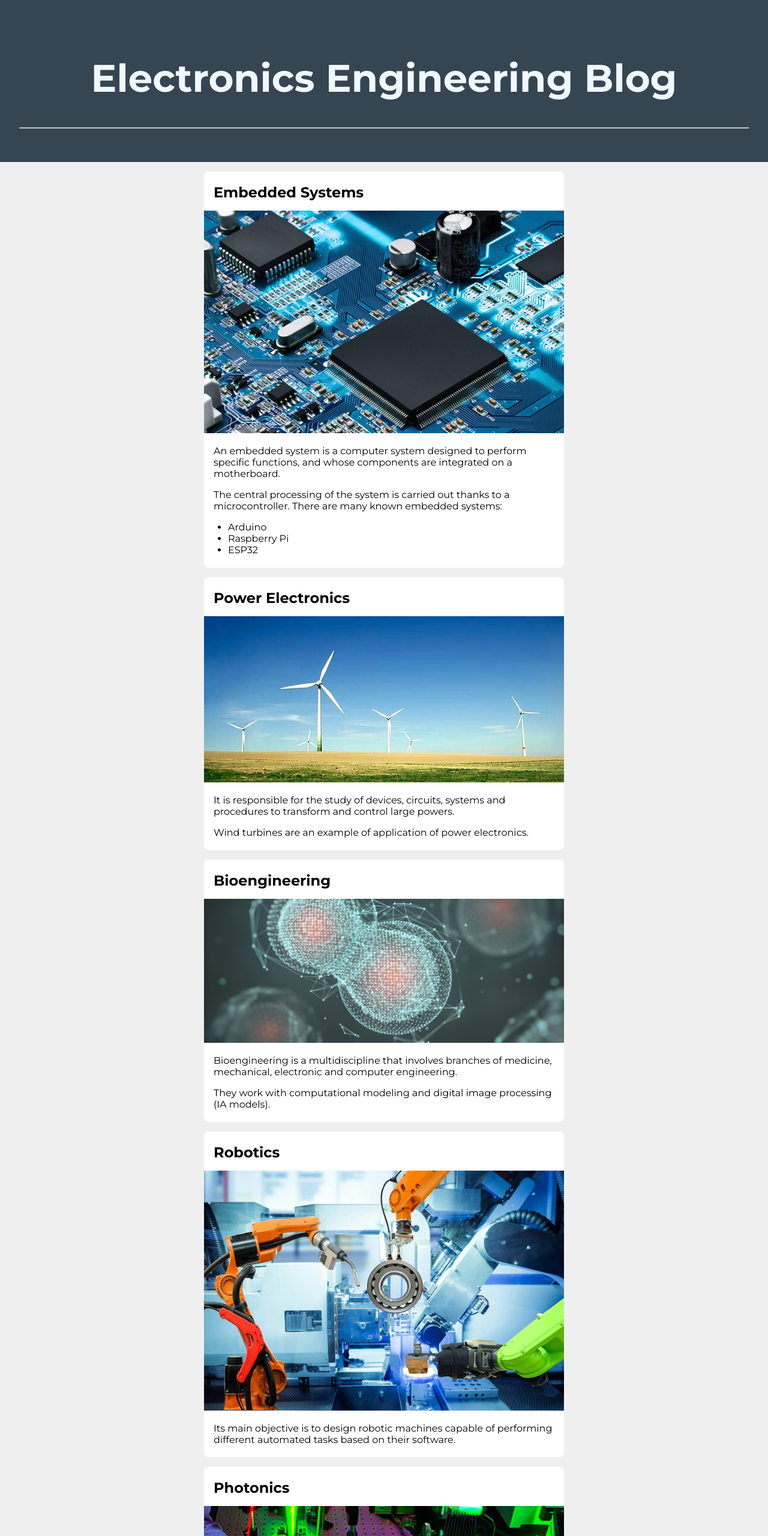
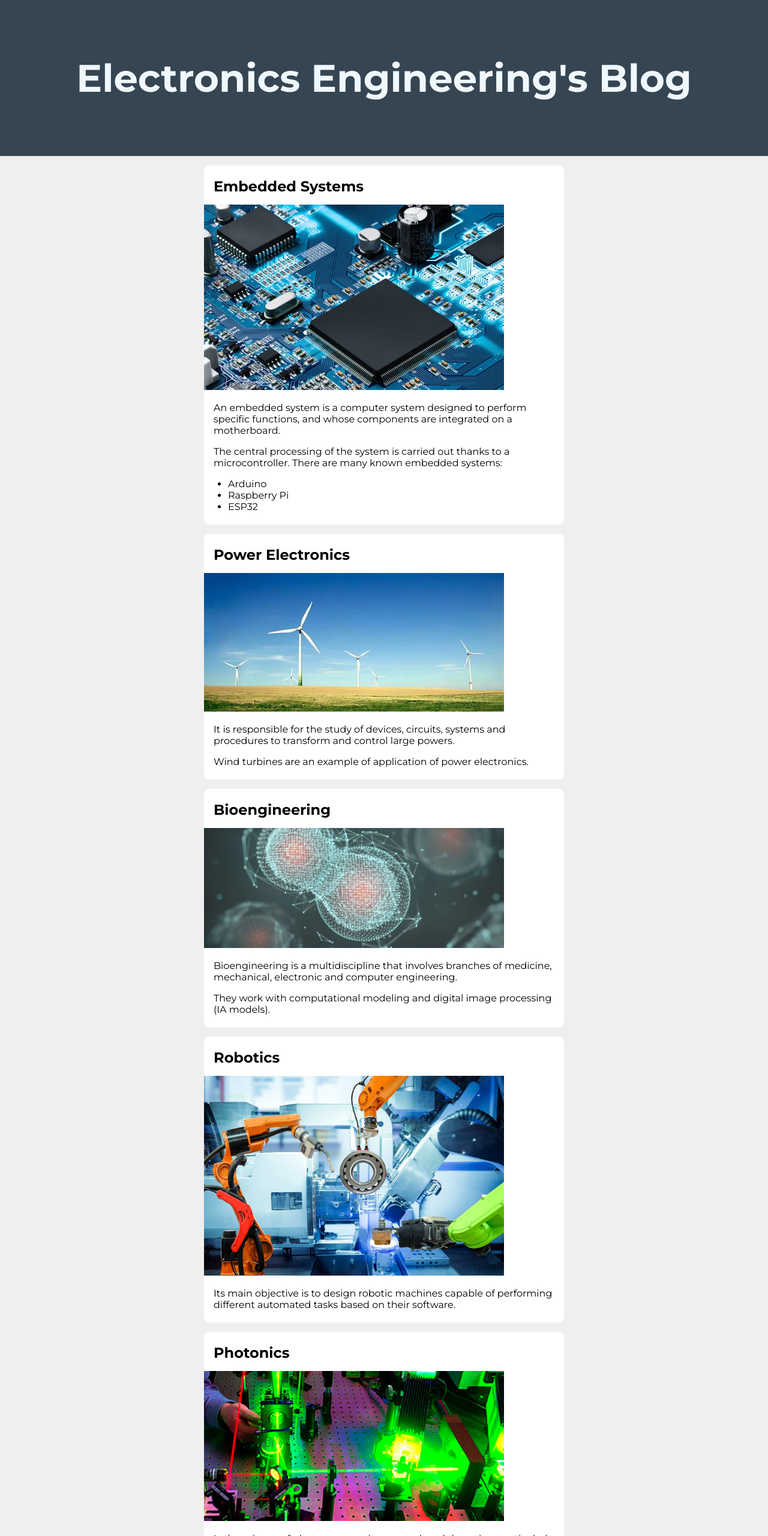
Before and after one commit to leonardovazquez/Engineeringsblog.github.io, a plain HTML site: page index.html in a window 1280 px wide. Shown: the top 2560 px of the page at 60% size. Drawn offline with Linux system fonts and the light colour scheme.

Commit message:
Update index.html

```diff
--- a/index.html
+++ b/index.html
@@ -2,7 +2,7 @@
 <html lang="en">
 <head>
 	<meta charset="utf-8">
-	<title>Engineering Blog</title>
+	<title>Engineering's Blog</title>
 	<link rel="preconnect" href="https://fonts.googleapis.com">
     <link rel="preconnect" href="https://fonts.gstatic.com" crossorigin>
     <link href="https://fonts.googleapis.com/css2?family=Montserrat:wght@400;700&family=Roboto:wght@400;500&display=swap" rel="stylesheet">
@@ -10,8 +10,8 @@
 </head>
 <body>
 	<header >
-		<h1 id="title">Electronics Engineering Blog</h1>
-		<hr>
+		<h1 id="title">Electronics Engineering's Blog</h1>
+		<!-- <hr> -->
 	</header>
 
 	<section class="container">
@@ -19,7 +19,7 @@
 			<h2>
 				Embedded Systems
 			</h2>
-			<img src="images/Emb.jpeg" width="600">
+			<img src="images/Emb.jpeg" width="500">
 			<p>An embedded system is a computer system designed to perform specific functions, and whose components are integrated on a motherboard.</p>
 		    <p>The central processing of the system is carried out thanks to a microcontroller. There are many known embedded systems:</p>
 		    <ul>
@@ -33,7 +33,7 @@
 			<h2>
 				Power Electronics
 			</h2>
-			<img src="images/turbinas-5.jpg" width="600">
+			<img src="images/turbinas-5.jpg" width="500">
 			<p>It is responsible for the study of devices, circuits, systems and procedures to transform and control large powers.</p>
 		    <p>Wind turbines are an example of application of power electronics.</p>
 		</article>
@@ -42,7 +42,7 @@
 			<h2>
 				Bioengineering
 			</h2>
-			<img src="images/bio.jpg" width="600">
+			<img src="images/bio.jpg" width="500">
 			<p>Bioengineering is a multidiscipline that involves branches of medicine, mechanical, electronic and computer engineering.</p>
 		    <p>They work with computational modeling and digital image processing (IA models).</p>
 		</article>
@@ -51,14 +51,14 @@
 			<h2>
 				Robotics
 			</h2>
-			<img src="images/robotica.jpg" width="600">
+			<img src="images/robotica.jpg" width="500">
 			<p>Its main objective is to design robotic machines capable of performing different automated tasks based on their software.</p>
 
 		</article>
 		<article class="post">
 			<h2>Photonics
 			</h2>
-			<img src="images/photonic.jpg" width="600">
+			<img src="images/photonic.jpg" width="500">
 			<p>Is the science of photon generation, control, and detection, particularly in the visible and near-infrared spectrum.</p>
 
 		</article>
@@ -67,7 +67,7 @@
 			<h2>
 				Communications
 			</h2>
-			<img src="images/Antenna.jpg" width="600">
+			<img src="images/Antenna.jpg" width="500">
 			<p>It is a branch of Engineering that solves signal transmission and reception problems and network interconnection.</p>
 
 		</article>
@@ -75,11 +75,10 @@
 	</section>
 	<footer>
 		<div class="inline">
-			<div class="left">Copyright 2022</div>
+			<div class="left">Leonardo Vazquez 2022.</div>
 			<div class="right"><a href="#title">Go to up! </a></div>
 			<div class="right"> </div>
 		    <div class="right"><a href="mailto:vazquezleonardodavid@outlook.com"> Contact me.</a></div>
-		</div>
 
 		</footer>
 </body>
```
